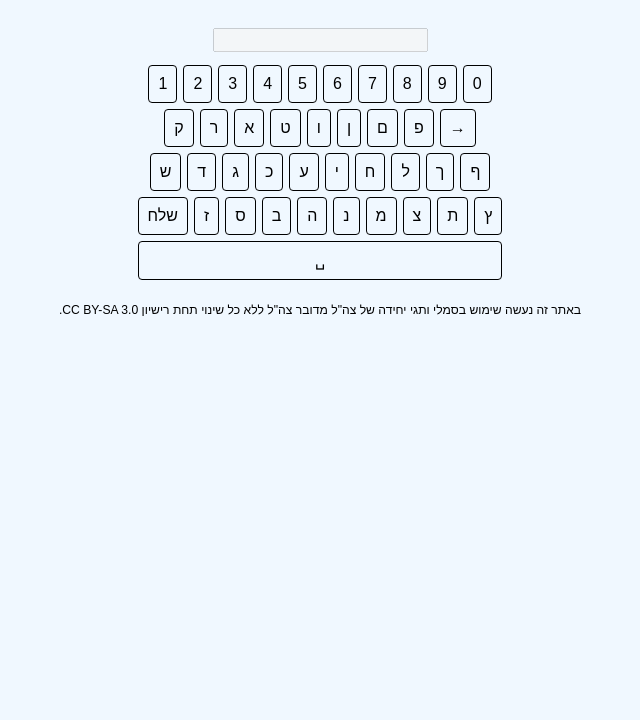
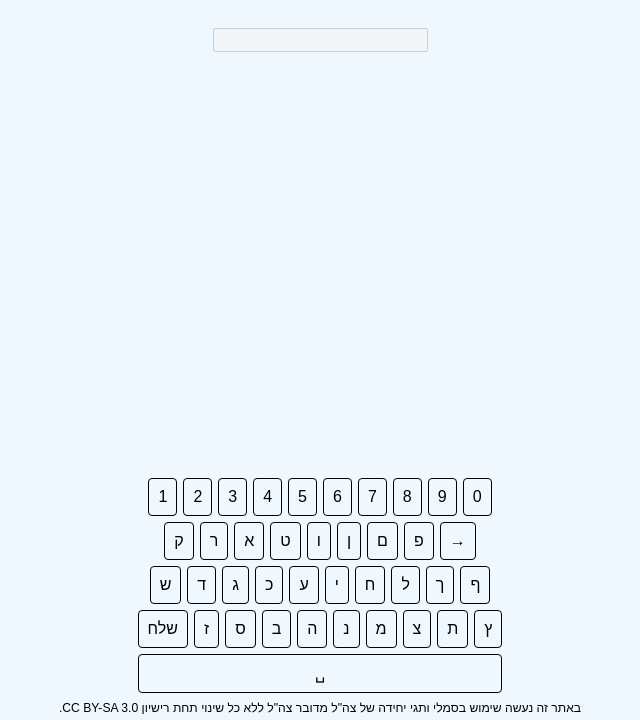
Before and after one commit to Tbsc/Tzahle, a Flask app: page /tzahle in a window 1280 px wide. Shown: the part 80-800 px from the top of the page, without its empty margins (320-960 px from the left). Run offline with Flask 2, Linux system fonts and the light colour scheme.

Commit message:
Add a filler div in the middle of Tzahle page to fill the entire window height

```diff
--- a/templates/tzahle.html
+++ b/templates/tzahle.html
@@ -18,11 +18,12 @@ body {
 
 main {
     display: flex;
-    flex-direction: column;
+    flex-flow: column;
     justify-content: center;
     align-items: center;
     gap: 10px;
-    margin-bottom: 20px;
+    margin-bottom: 5px;
+    flex: 1;
 }
 
 #header-container {
@@ -55,6 +56,15 @@ main {
     /* I've been told this stops Safari on iPhone zooming into the input box when selected? */
     font-size: 16px;
     color: initial;
+}
+
+#filler {
+    flex: 1 1 auto;
+    overflow: auto;
+}
+
+footer {
+    margin-bottom: 5px
 }
 
 #keyboard {
@@ -103,6 +113,7 @@ main {
 <form id="form-guess" autocomplete="off">
     <input id="input-guess" type="search" value="" disabled required autofocus>
 </form>
+<div id="filler"></div>
 <div id="guess-message" class="start-hidden"></div>
 <div id="guess-answer" class="start-hidden"></div>
 <div id="keyboard">
```
